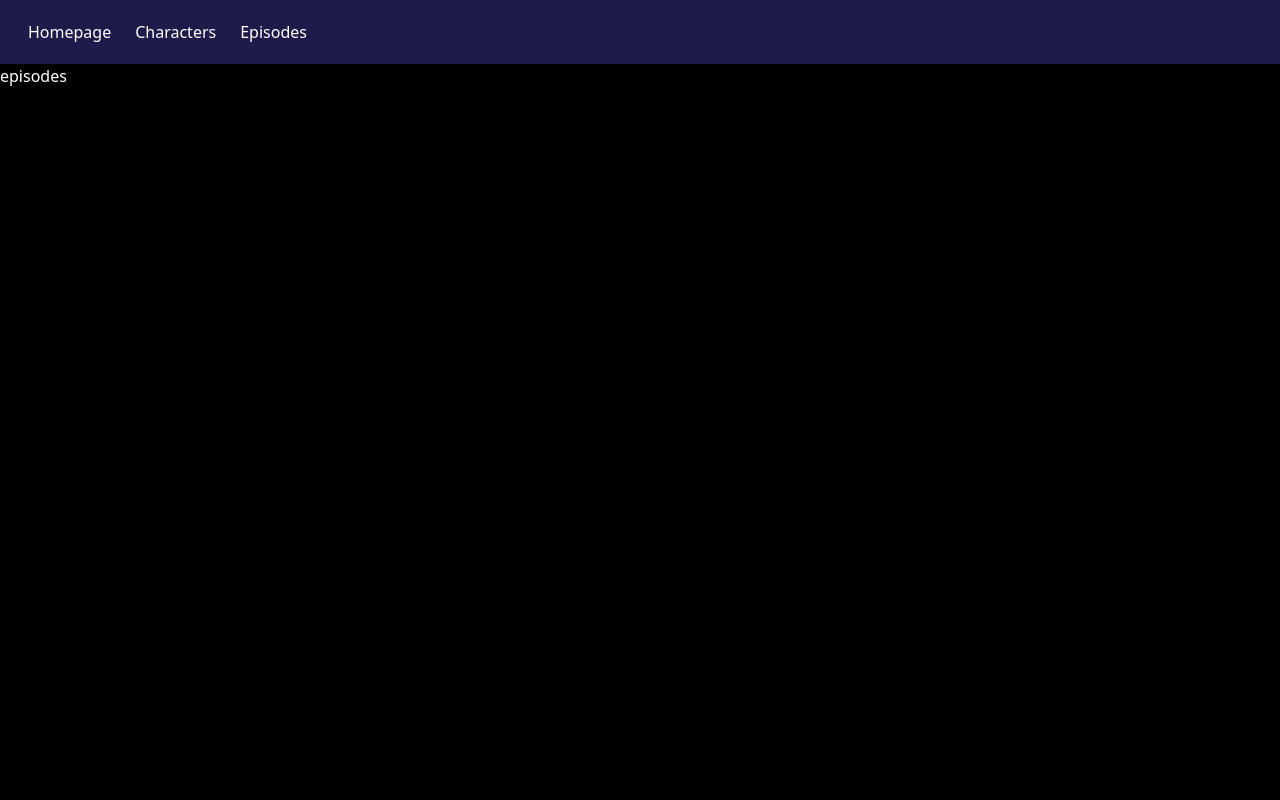
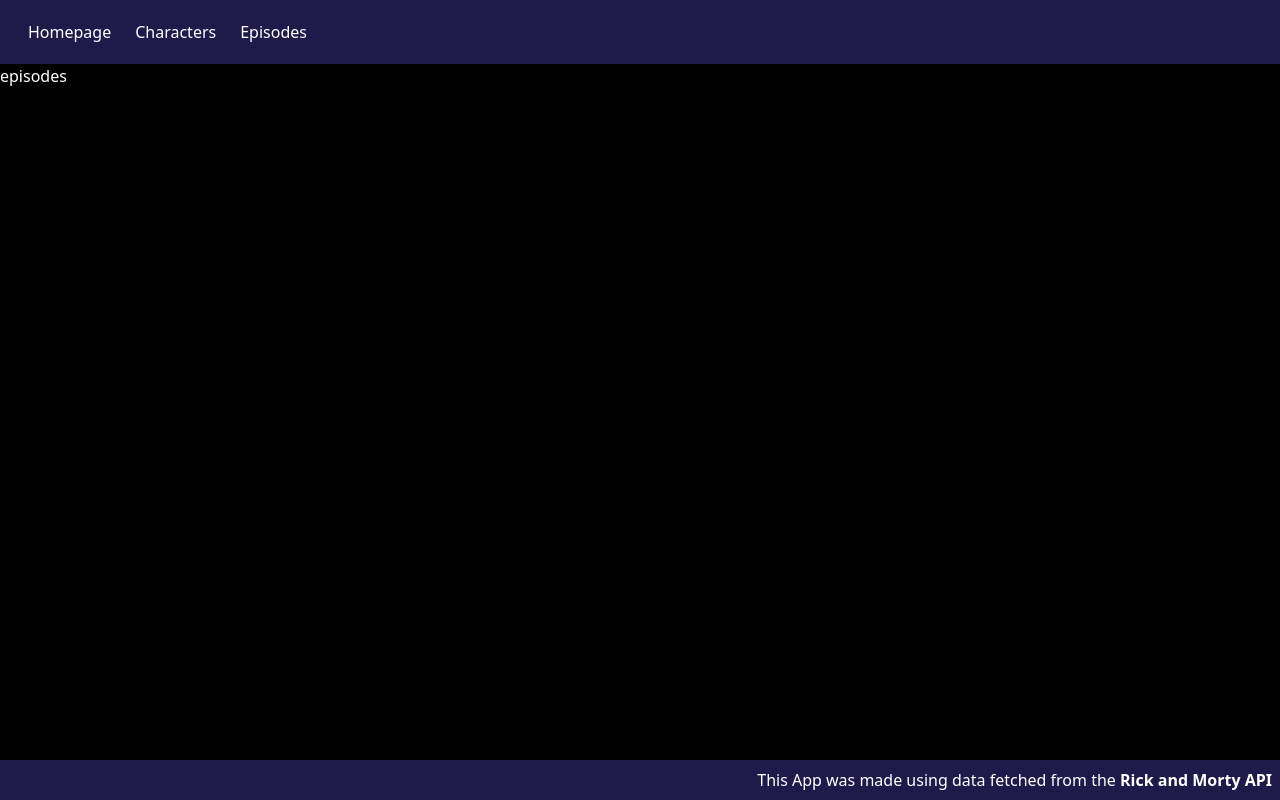
Before and after one commit to RZajacc/NextRickAndMorty, a Next.js app: page /episodes in a window 1280 px wide. Built offline with nearby package versions, Linux system fonts and the light colour scheme.

Commit message:
added a page footer

```diff
--- /dev/null
+++ b/src/components/Footer.tsx
@@ -0,0 +1,14 @@
+import React from "react";
+
+type Props = {};
+
+function Footer({}: Props) {
+  return (
+    <div className="bg-indigo-950 text-white fixed bottom-0 w-full text-right p-2">
+      This App was made using data fetched from the{" "}
+      <strong>Rick and Morty API</strong>
+    </div>
+  );
+}
+
+export default Footer;
--- a/src/components/Layout.tsx
+++ b/src/components/Layout.tsx
@@ -1,5 +1,6 @@
 import React, { ReactElement } from "react";
 import MyNav from "./MyNav";
+import Footer from "./Footer";
 
 type Props = {
   children: ReactElement;
@@ -10,6 +11,7 @@ function Layout({ children }: Props) {
     <>
       <MyNav />
       <main>{children}</main>
+      <Footer />
     </>
   );
 }
```
